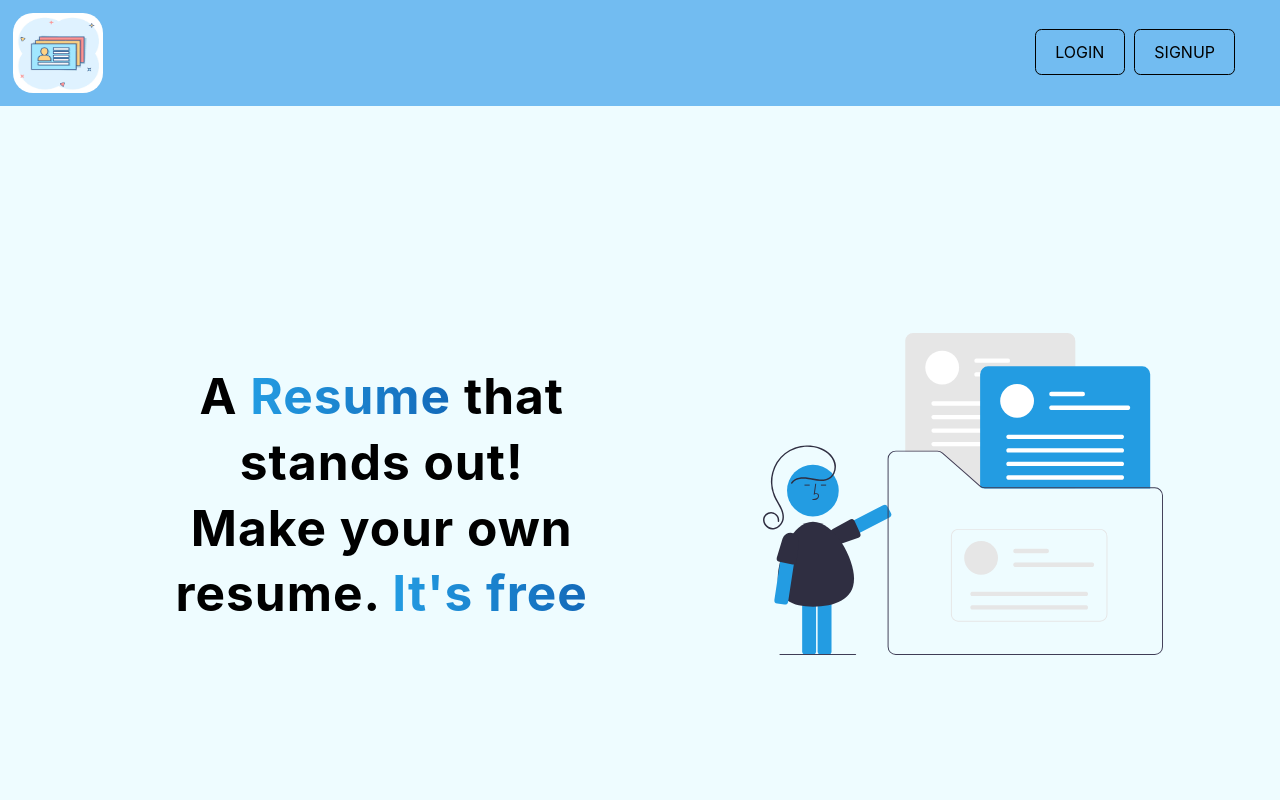
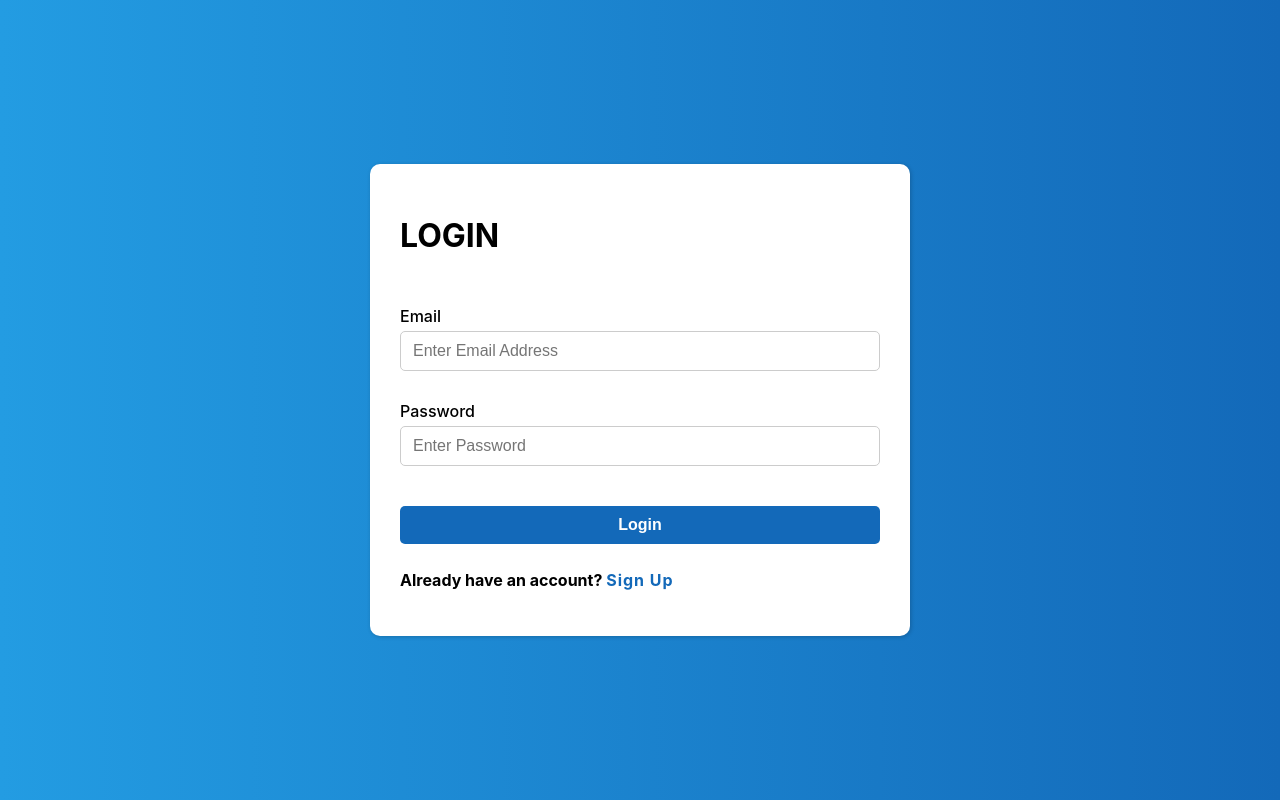
Before and after one commit to FaizShaikh0705/Resume-Builder, a React (Create React App) app: page / in a window 1280 px wide. Shown: the top 800 px of the page. Built offline with nearby package versions, Linux system fonts and the light colour scheme.

Commit message:
login and registration done

```diff
--- a/src/App.js
+++ b/src/App.js
@@ -1,18 +1,19 @@
 import React from "react";
+import { BrowserRouter as Router, Routes, Route } from "react-router-dom";
 import Header from "./components/Header/Header";
 import Login from "./components/Login/Login"
 import Signup from "./components/Signup/Signup"
 import "./App.css";
-import { BrowserRouter as Router, Routes, Route } from "react-router-dom";
+import PrivateRoute from "./common/guards/PrivateRoute";
 
 function App() {
   return (
     <div>
       <Router>
         <Routes>
-          <Route path="/login" element={<Login />} />
+          <Route path="/" element={<Login />} />
           <Route path="/Signup" element={<Signup />} />
-          <Route path="*" element={<Header />} />
+          <Route exact path="/home" element={<Header />} />
         </Routes>
       </Router>
     </div>
--- /dev/null
+++ b/src/common/guards/PrivateRoute.js
@@ -0,0 +1,21 @@
+import React, { useContext } from 'react';
+import { Route, Navigate } from 'react-router-dom';
+import { AuthContext } from '../../context/Auth';
+
+const PrivateRoute = ({ component: RouteComponent, children, ...rest }) => {
+  const { currentUser } = useContext(AuthContext);
+  return (
+    <Route
+      {...rest}
+      render={routeProps =>
+        !!currentUser ? (
+          <RouteComponent {...routeProps} />
+        ) : (
+          <Navigate to={'/'} />
+        )
+      }
+    />
+  );
+};
+
+export default PrivateRoute;
--- a/src/components/Login/Login.jsx
+++ b/src/components/Login/Login.jsx
@@ -27,7 +27,7 @@ const Login = () => {
       .then(async (res) => {
         setSubmitButtonDisabled(false);
 
-        navigate("/");
+        navigate("/home");
       })
       .catch((err) => {
         setSubmitButtonDisabled(false);
--- a/src/components/Nav/Nav.jsx
+++ b/src/components/Nav/Nav.jsx
@@ -10,7 +10,7 @@ const Nav = () => {
             <img src={IMG1} alt="logo_img" className='logo_img1' />
             <div className="navbar_options">
                 <ul className='navbar_menu'>
-                    <li><Link to="/Login" className='btn' target="_blank" rel="noopener noreferrer">LOGIN</Link></li>
+                    <li><Link to="/" className='btn' target="_blank" rel="noopener noreferrer">LOGIN</Link></li>
                     <li><Link to="/Signup" className='btn'target="_blank" rel="noopener noreferrer">SIGNUP</Link></li>
                 </ul>
             </div>
--- /dev/null
+++ b/src/context/Auth.js
@@ -0,0 +1,28 @@
+import React, { useEffect, useState } from 'react';
+import { onAuthStateChanged } from 'firebase/auth';
+
+export const AuthContext = React.createContext();
+
+export const AuthProvider = ({ children }) => {
+  const [currentUser, setCurrentUser] = useState(null);
+  const [loading, setLoading] = useState(true);
+
+  useEffect(() => {
+    onAuthStateChanged(user => {
+      setCurrentUser(user);
+      setLoading(false);
+    });
+  }, []);
+
+
+
+  return (
+    <AuthContext.Provider
+      value={{
+        currentUser
+      }}
+    >
+      {children}
+    </AuthContext.Provider>
+  );
+};
```
